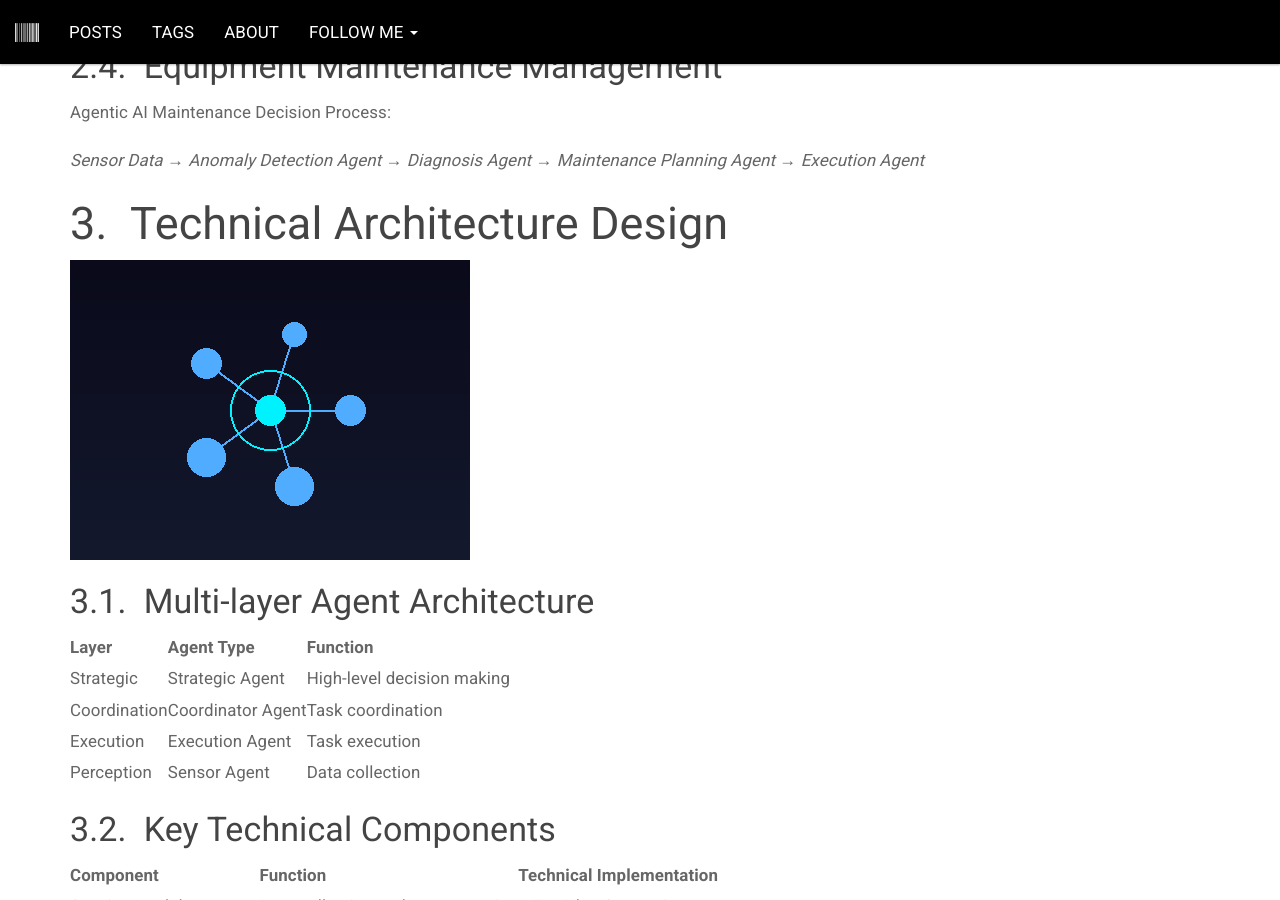
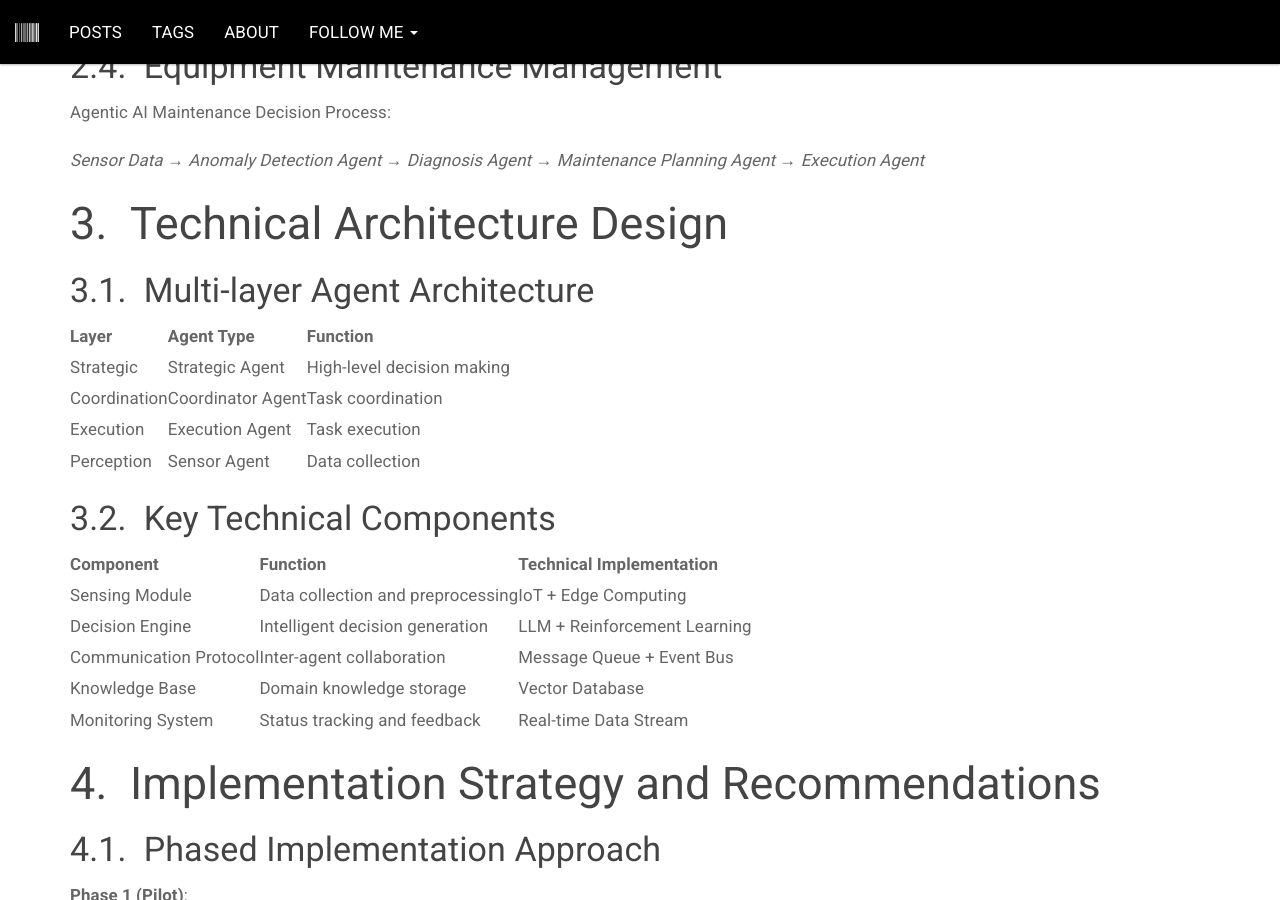
Before and after one commit to YoloForDream/YoloForDream.github.io, a Jekyll site: the page built from _posts/2026-06-18-agentic-ai-in-manufacturing-practical-analysis.html, in a window 1280 px wide and 900 px high, scrolled down 1922 px. Built offline with Jekyll 4.4.1, drawn with Linux system fonts in a browser that asks for light colours; comment, search, counter and statistics services are not loaded.

Commit message:
去掉不必要的图片

```diff
--- a/_posts/2026-06-18-agentic-ai-in-manufacturing-practical-analysis.html
+++ b/_posts/2026-06-18-agentic-ai-in-manufacturing-practical-analysis.html
@@ -72,7 +72,6 @@ description: Analyzing the practical applications of Agentic AI in manufacturing
 
 <h2>Technical Architecture Design</h2>
 
-<p><img src="/assets/images/posts/agentic-ai-in-manufacturing-practical-analysis/ai-animation.gif" alt="AI Neural Network Animation" class="img-responsive" /></p>
 
 <h3>Multi-layer Agent Architecture</h3>
 
```
